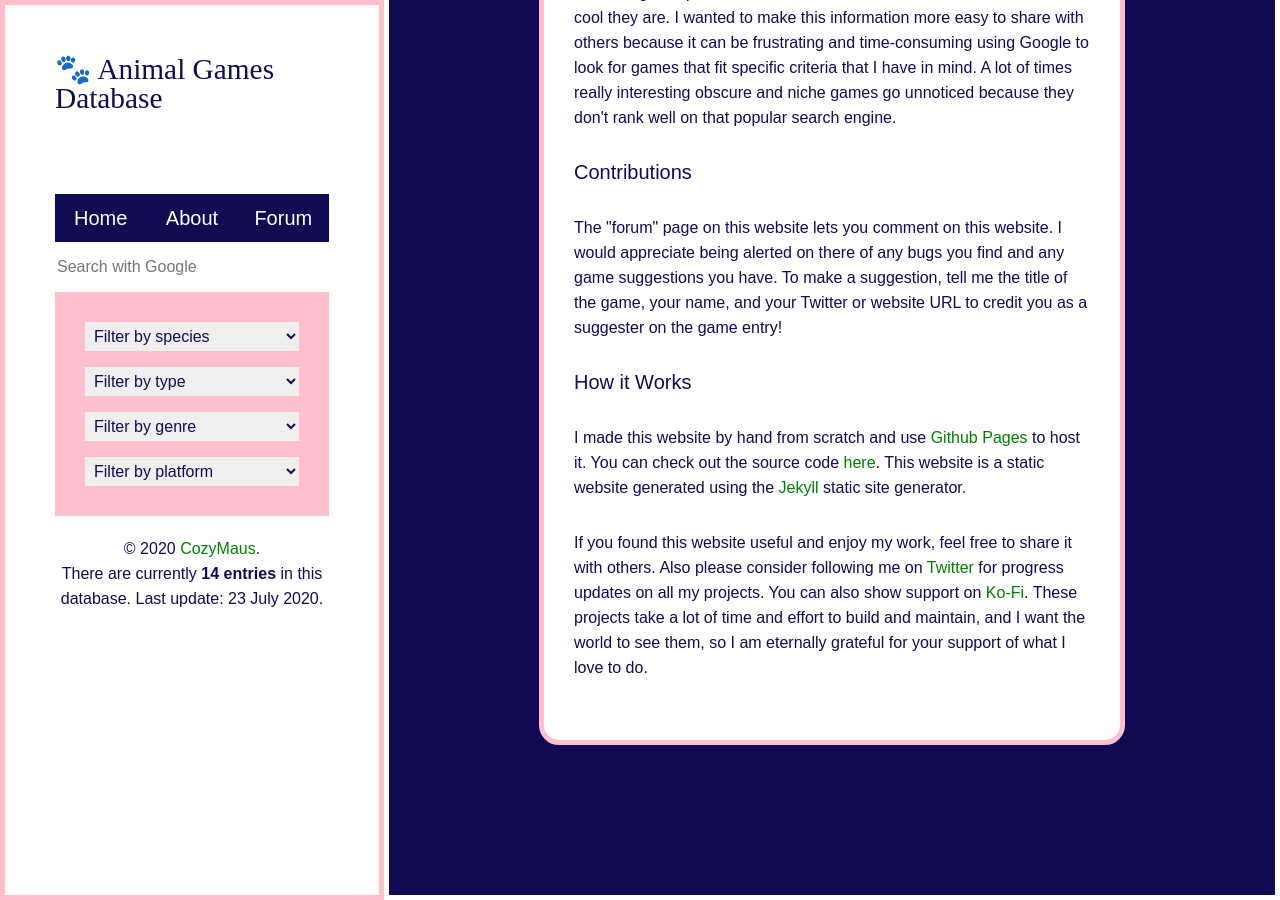
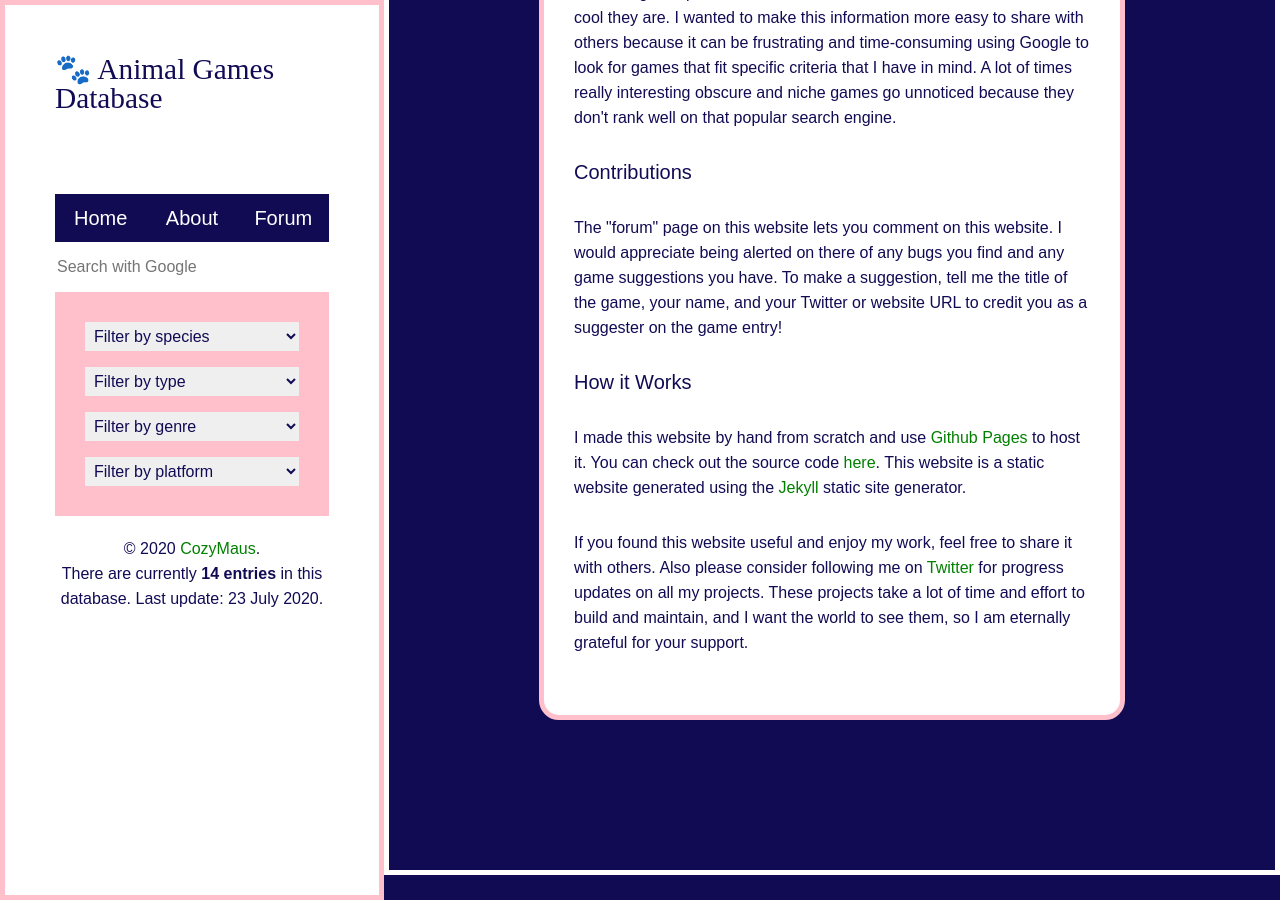
Before and after one commit to byliz/animal-game-database, a Jekyll site: the page built from about/index.html, in a window 1280 px wide and 900 px high, scrolled down 609 px. Built offline with Jekyll 4.4.1, drawn with Linux system fonts in a browser that asks for light colours; nearby versions of some CDN libraries.

Commit message:
Update index.html

```diff
--- a/about/index.html
+++ b/about/index.html
@@ -34,5 +34,5 @@
 
 <p class="excerpt">I made this website by hand from scratch and use <a href="https://pages.github.com/" target="_blank">Github Pages</a> to host it. You can check out the source code <a href="http://github.com/cozymaus/animal-games-database" target="_blank">here</a>. This website is a static website generated using the <a href="https://jekyllrb.com/" target="_blank">Jekyll</a> static site generator.</p>
 
-<p class="excerpt">If you found this website useful and enjoy my work, feel free to share it with others. Also please consider following me on <a href="http://twitter.com/cozymaus" target="_blank">Twitter</a> for progress updates on all my projects. You can also show support on <a href="http://ko-fi.com/cozymaus" target="_blank">Ko-Fi</a>. These projects take a lot of time and effort to build and maintain, and I want the world to see them, so I am eternally grateful for your support of what I love to do.</p>
+<p class="excerpt">If you found this website useful and enjoy my work, feel free to share it with others. Also please consider following me on <a href="http://twitter.com/cozymaus" target="_blank">Twitter</a> for progress updates on all my projects. These projects take a lot of time and effort to build and maintain, and I want the world to see them, so I am eternally grateful for your support.</p>
 </div>
```
